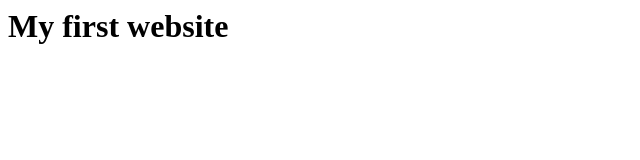
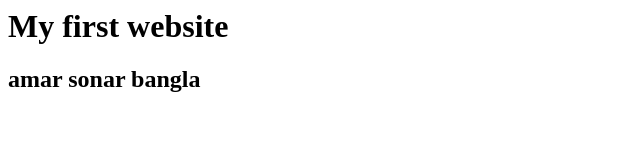
Before and after one commit to miraj0014/1st-website, a plain HTML site: page index.html in a window 1280 px wide. Shown: the whole page, without its empty margins (0-640 px from the left). Drawn offline with Linux system fonts and the light colour scheme.

Commit message:
adding a liittle more

```diff
--- a/index.html
+++ b/index.html
@@ -1 +1,2 @@
 <h1>My first website</h1>
+<h2>amar sonar bangla</h2>
```
